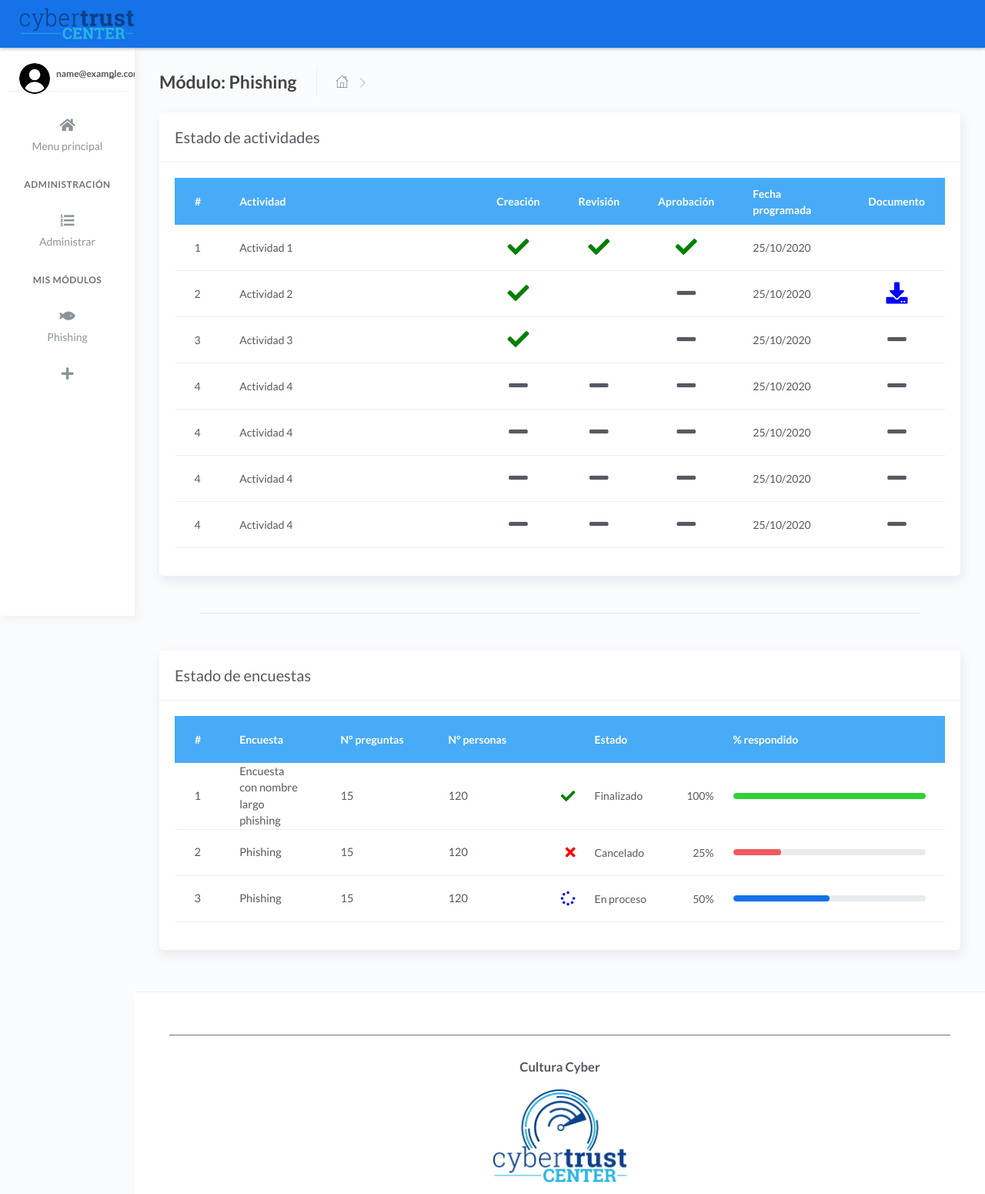
After one commit to ImSoHappi/CulturaCyber, a Django app: page /module in a window 1280 px wide. The commit adds this page. Shown: the whole page at 77% size. Run offline with Django 3.2, Linux system fonts and the light colour scheme; the visitor is signed in with stand-in values (Sample User, id 1); some libraries are stand-ins or nearby versions.

Commit message:
Agrega vista organizador

```diff
--- a/culturacyberCore/templates/includes/sidenav.html
+++ b/culturacyberCore/templates/includes/sidenav.html
@@ -81,6 +81,13 @@
 							</li>
 
 							<li class="nav-item">
+								<a href="{% url 'module' %}">
+									<i class="fas fa-fish"></i>
+									<p>Phishing</p>
+								</a>
+							</li>
+
+							<li class="nav-item">
 								<a href="">
 									<i class="fas fa-plus"></i>
 								</a>
--- /dev/null
+++ b/culturacyberCore/templates/organizers_templates/module.html
@@ -0,0 +1,189 @@
+{% extends "layouts/base.html" %}
+
+{% block title %} Modulo NAME {% endblock %}
+
+{% block stylesheets %} {% endblock stylesheets %}
+
+
+
+{% block content %}
+
+<div class="page-inner">
+
+    <div class="page-header">
+        <h4 class="page-title">Módulo: Phishing</h4>
+        <ul class="breadcrumbs">
+            <li class="nav-home">
+                <a href="{% url 'home' %} ">
+                    <i class="flaticon-home"></i>
+                </a>
+            </li>
+            <li class="separator">
+                <i class="flaticon-right-arrow"></i>
+            </li>
+        </ul>
+    </div>
+
+
+    <div class="card">
+        <div class="card-header">
+            <div class="card-title">Estado de actividades</div>
+        </div>
+        <div class="card-body table-responsive">
+            <table class="table table-hover table-head-bg-info" id="table_module">
+                <thead>
+                    <tr>
+                        <th scope="col" width="3%">#</th>
+                        <th scope="col">Actividad</th>
+                        <th scope="col" width="3%">Creación</th>
+                        <th scope="col" width="3%">Revisión</th>
+                        <th scope="col" width="3%">Aprobación</th>
+                        <th scope="col" width="15%">Fecha programada</th>
+                        <th scope="col" width="3%">Documento</th>
+                    </tr>
+                </thead>
+                <tbody>
+                    <tr>
+                        <td>1</td>
+                        <td>Actividad 1</td>
+                        <td class="text-center"><i class="fas fa-check fa-2x" style="color: green;"></i></td>
+                        <td class="text-center"><i class="fas fa-check fa-2x" style="color: green;"></i></td>
+                        <td class="text-center"><i class="fas fa-check fa-2x" style="color: green;"></i></td>
+                        <td>25/10/2020</td>
+                        <td><center><div class="spinner"></div></center></td>
+                    </tr>
+                    <tr>
+                        <td>2</td>
+                        <td>Actividad 2</td>
+                        <td class="text-center"><i class="fas fa-check fa-2x" style="color: green;"></i></td>
+                        <td><center><div class="spinner"></div></center></div></td>
+                        <td class="text-center"><i class="fas fa-minus fa-2x"></i></td>
+                        <td>25/10/2020</td>
+                        <td class="text-center"><i class="fas fa-download fa-2x" style="color: blue;"></i></td>
+                    </tr>
+                    <tr>
+                        <td>3</td>
+                        <td>Actividad 3</td>
+                        <td class="text-center"><i class="fas fa-check fa-2x" style="color: green;"></i></td>
+                        <td><center><div class="spinner"></div></center></td>
+                        <td class="text-center"><i class="fas fa-minus fa-2x"></i></td>
+                        <td>25/10/2020</td>
+                        <td class="text-center"><i class="fas fa-minus fa-2x"></i></td>
+                    </tr>
+                    <tr disabled>
+                        <td>4</td>
+                        <td>Actividad 4</td>
+                        <td class="text-center"><i class="fas fa-minus fa-2x"></i></td>
+                        <td class="text-center"><i class="fas fa-minus fa-2x"></i></td>
+                        <td class="text-center"><i class="fas fa-minus fa-2x"></i></td>
+                        <td>25/10/2020</td>
+                        <td class="text-center"><i class="fas fa-minus fa-2x"></i></td>
+                    </tr>
+                    <tr disabled>
+                        <td>4</td>
+                        <td>Actividad 4</td>
+                        <td class="text-center"><i class="fas fa-minus fa-2x"></i></td>
+                        <td class="text-center"><i class="fas fa-minus fa-2x"></i></td>
+                        <td class="text-center"><i class="fas fa-minus fa-2x"></i></td>
+                        <td>25/10/2020</td>
+                        <td class="text-center"><i class="fas fa-minus fa-2x"></i></td>
+                    </tr>
+                    <tr disabled>
+                        <td>4</td>
+                        <td>Actividad 4</td>
+                        <td class="text-center"><i class="fas fa-minus fa-2x"></i></td>
+                        <td class="text-center"><i class="fas fa-minus fa-2x"></i></td>
+                        <td class="text-center"><i class="fas fa-minus fa-2x"></i></td>
+                        <td>25/10/2020</td>
+                        <td class="text-center"><i class="fas fa-minus fa-2x"></i></td>
+                    </tr>
+                    <tr disabled>
+                        <td>4</td>
+                        <td>Actividad 4</td>
+                        <td class="text-center"><i class="fas fa-minus fa-2x"></i></td>
+                        <td class="text-center"><i class="fas fa-minus fa-2x"></i></td>
+                        <td class="text-center"><i class="fas fa-minus fa-2x"></i></td>
+                        <td>25/10/2020</td>
+                        <td class="text-center"><i class="fas fa-minus fa-2x"></i></td>
+                    </tr>
+                </tbody>
+            </table>
+        </div>
+    </div>
+
+    <hr width="90%" class="mt-5 mb-5">
+
+    <div class="card">
+        <div class="card-header">
+            <div class="card-title">Estado de encuestas</div>
+        </div>
+        <div class="card-body">
+            <div class="table-responsive">
+                <table class="table table-hover table-head-bg-info">
+                    <thead>
+                        <tr>
+                            <th scope="col">#</th>
+                            <th scope="col">Encuesta</th>
+                            <th scope="col" style="width: 140px !important;">N° preguntas</th>
+                            <th scope="col" style="width: 140px !important;">N° personas</th>
+                            <th scope="col"></th>
+                            <th scope="col" style="width: 130px !important;">Estado</th>
+                            <th scope="col"></th>
+                            <th scope="col" style="width: 300px !important;">% respondido</th>
+                        </tr>
+                    </thead>
+                    <tbody>
+                        <tr>
+                            <td><a href="{% url 'survey_detail' %}" class="h5">1</a></td>
+                            <td><a href="{% url 'survey_detail' %}" class="h5">Encuesta con nombre largo phishing</a></td>
+                            <td><a href="{% url 'survey_detail' %}" class="h5">15</a></td>
+                            <td><a href="{% url 'survey_detail' %}" class="h5">120</a></td>
+                            <td class="text-right" style="width: 5% !important; padding: 0px !important;"><i class="fas fa-check fa-lg" style="color: green;"></i></td>
+                            <td>Finalizado</td>
+                            <td class="text-right" style="width: 5% !important; padding: 0px !important;">100%</td>
+                            <td>
+                                <div class="progress progress-sm">
+                                    <div class="progress-bar bg-success w-100" role="progressbar" aria-valuenow="50" aria-valuemin="0" aria-valuemax="100"></div>
+                                </div>
+                            </td>
+                        </tr>
+                        <tr>
+                            <td><a href="{% url 'survey_detail' %}" class="h5">2</a></td>
+                            <td><a href="{% url 'survey_detail' %}" class="h5">Phishing</a></td>
+                            <td><a href="{% url 'survey_detail' %}" class="h5">15</a></td>
+                            <td><a href="{% url 'survey_detail' %}" class="h5">120</a></td>
+                            <td class="text-right" style="width: 5% !important; padding: 0px !important;"><i class="fas fa-times fa-lg" style="color: red;"></i></td>
+                            <td>Cancelado</td>
+                            <td class="text-right" style="width: 5% !important; padding: 0px !important;">25%</td>
+                            <td>
+                                <div class="progress progress-sm">
+                                    <div class="progress-bar bg-danger w-25" role="progressbar" aria-valuenow="25" aria-valuemin="0" aria-valuemax="100"></div>
+                                </div>
+                            </td>
+                        </tr>
+                        <tr>
+                            <td><a href="{% url 'survey_detail' %}" class="h5">3</a></td>
+                            <td><a href="{% url 'survey_detail' %}" class="h5">Phishing</a></td>
+                            <td><a href="{% url 'survey_detail' %}" class="h5">15</a></td>
+                            <td><a href="{% url 'survey_detail' %}" class="h5">120</a></td>
+                            <td class="text-right" style="width: 5% !important; padding: 0px !important;"><i class="fas fa-spinner fa-lg" style="color: blue;"></i></td>
+                            <td>En proceso</td>
+                            <td class="text-right" style="width: 5% !important; padding: 0px !important;">50%</td>
+                            <td>
+                                <div class="progress progress-sm">
+                                    <div class="progress-bar bg-primary w-50" role="progressbar" aria-valuenow="50" aria-valuemin="0" aria-valuemax="100"></div>
+                                </div>
+                            </td>
+                        </tr>
+                    </tbody>
+                </table>
+            </div>
+        </div>
+    </div>
+</div>
+
+{% endblock content %}
+
+
+{% block javascripts %}
+{% endblock javascripts %}
--- a/culturacyberCore/templates/survey_detail.html
+++ b/culturacyberCore/templates/survey_detail.html
@@ -45,12 +45,12 @@
 
                 <div class="px-2 pb-2 pb-md-0 text-center">
                     <div id="remaining-circle"></div>
-                    <h6 class="fw-bold mt-3 mb-0">Encuestas faltantes</h6>
+                    <h6 class="fw-bold mt-3 mb-0">Usuarios sin responder</h6>
                 </div>
 
                 <div class="px-2 pb-2 pb-md-0 text-center">
                     <div id="answered-circle"></div>
-                    <h6 class="fw-bold mt-3 mb-0">Encuestas respondidas</h6>
+                    <h6 class="fw-bold mt-3 mb-0">Usuarios listos</h6>
                 </div>
             </div>
 
--- a/culturacyberCore/urls.py
+++ b/culturacyberCore/urls.py
@@ -6,4 +6,5 @@ urlpatterns = [
     path('listado_encuestas', views.survey_list, name='survey_list'),
     path('crear_encuestas', views.add_survey, name='add_survey'),
     path('detalle_encuesta', views.survey_detail, name='survey_detail'),
+    path('module', views.module, name='module'),
 ]
--- a/culturacyberCore/views.py
+++ b/culturacyberCore/views.py
@@ -33,3 +33,10 @@ def survey_detail(request):
     context = {}
     context['segment'] = 'surveys'
     return render(request, 'survey_detail.html', context=context)
+
+
+
+@login_required(login_url='login')
+def module(request):
+
+    return render(request, 'organizers_templates/module.html')
--- a/requirements.txt
+++ b/requirements.txt
@@ -1,6 +1,4 @@
 Django
 django-ckeditor
-
 gunicorn
 whitenoise
-psycopg2
```
Also changed, not shown: culturacyberCore/static/assets/css/cybercustom.css (+28 -0 lines), culturacyberCore/templates/organizers_templates/home.html (+66 -62 lines).
